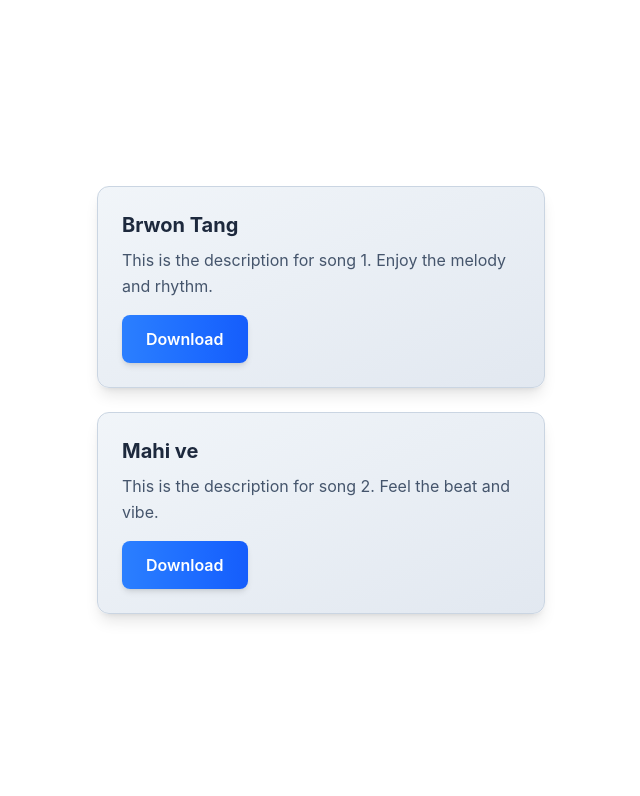
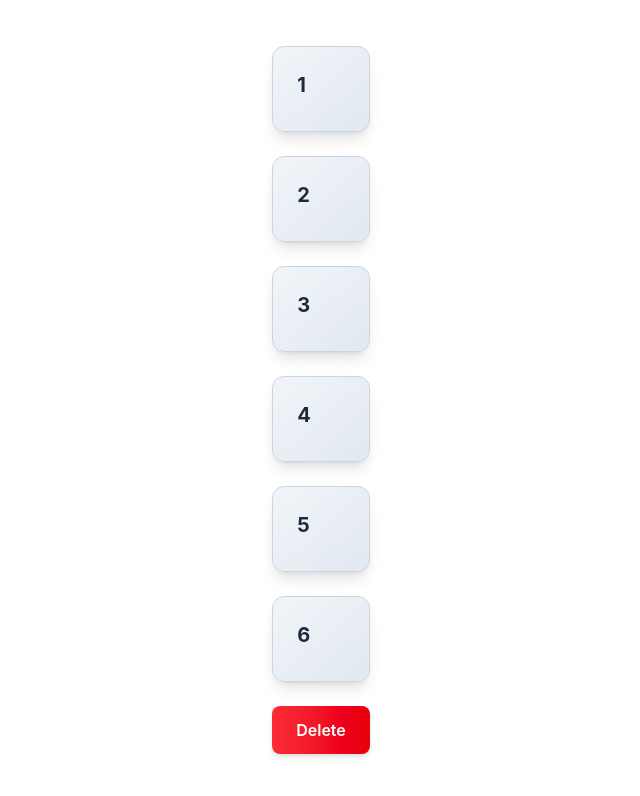
Before and after one commit to Pawan-04/React-Concepts, a React (Vite) app: page / in a window 1280 px wide. Shown: the top 796 px of the page, without its empty margins (319-959 px from the left). Built offline with nearby package versions, Linux system fonts and the light colour scheme.

Commit message:
useState - filter - removing last element from array

```diff
--- a/package.json
+++ b/package.json
@@ -24,6 +24,7 @@
     "eslint-plugin-react-hooks": "^7.1.1",
     "eslint-plugin-react-refresh": "^0.5.2",
     "globals": "^17.5.0",
+    "nodemon": "^3.1.14",
     "vite": "^8.0.9"
   }
 }
--- a/src/components/Card.jsx
+++ b/src/components/Card.jsx
@@ -1,31 +1,20 @@
-import React from 'react'
+import React, { useState } from 'react'
 
 const Card = () => {
+  const [numbers, setNumbers] = useState([1, 2, 3, 4, 5, 6])
 
-  const song = [
-    {name:"Brwon Tang",
-      description:"This is the description for song 1. Enjoy the melody and rhythm.",
-    },
-    {name:"Mahi ve",
-      description:"This is the description for song 2. Feel the beat and vibe.",
-    }
-  ]
-
-  const handleDownload = ()=>{
-    alert("Hello")
-  }
   return (
     <div className="flex flex-col gap-6 items-center justify-center max-w-md mx-auto">
-      {song.map((item,index) =>(
+      {numbers.map((number, index) => (
         <div className="p-6 bg-gradient-to-br from-slate-100 to-slate-200 border border-slate-300 rounded-xl shadow-lg hover:shadow-xl transition-shadow duration-300 transform hover:scale-105 w-full" key={index}>
-        <h3 className="text-xl font-bold text-slate-800 mb-2">{item.name}</h3>
-        <p className="text-slate-600 mb-4 leading-relaxed">{item.description}</p>
-        <button className="px-6 py-3 bg-gradient-to-r from-blue-500 to-blue-600 text-white font-semibold rounded-lg shadow-md hover:shadow-lg hover:from-blue-600 hover:to-blue-700 transition-all duration-300 transform hover:scale-105"
-        onClick={handleDownload}>Download</button>
-      </div>
+          <h3 className="text-xl font-bold text-slate-800 mb-2">{number}</h3>
 
-      ) )}
+        </div>
+      ))}
+      <button className="px-6 py-3 bg-gradient-to-r from-red-500 to-red-600 text-white font-semibold rounded-lg shadow-md hover:shadow-lg hover:from-red-600 hover:to-red-700 transition-all duration-300 transform hover:scale-105"
 
+      onClick={()=>setNumbers(()=>  numbers.filter((elem,index)=> index!=numbers.length-1))}>      Delete
+          </button>
     </div>
   )
 }
```
Also changed, not shown: 1 other file (tests, documents, lock files or other folders).
